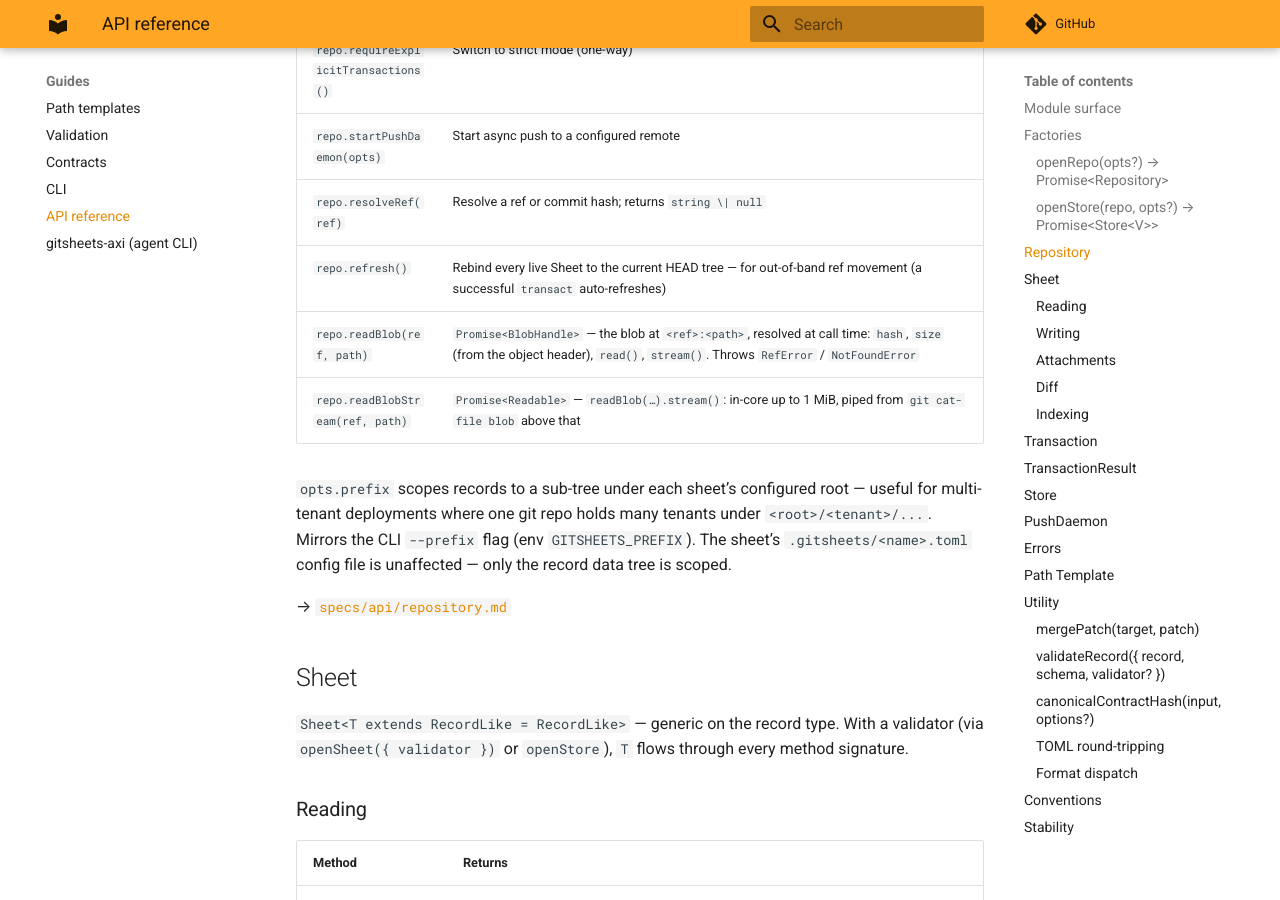
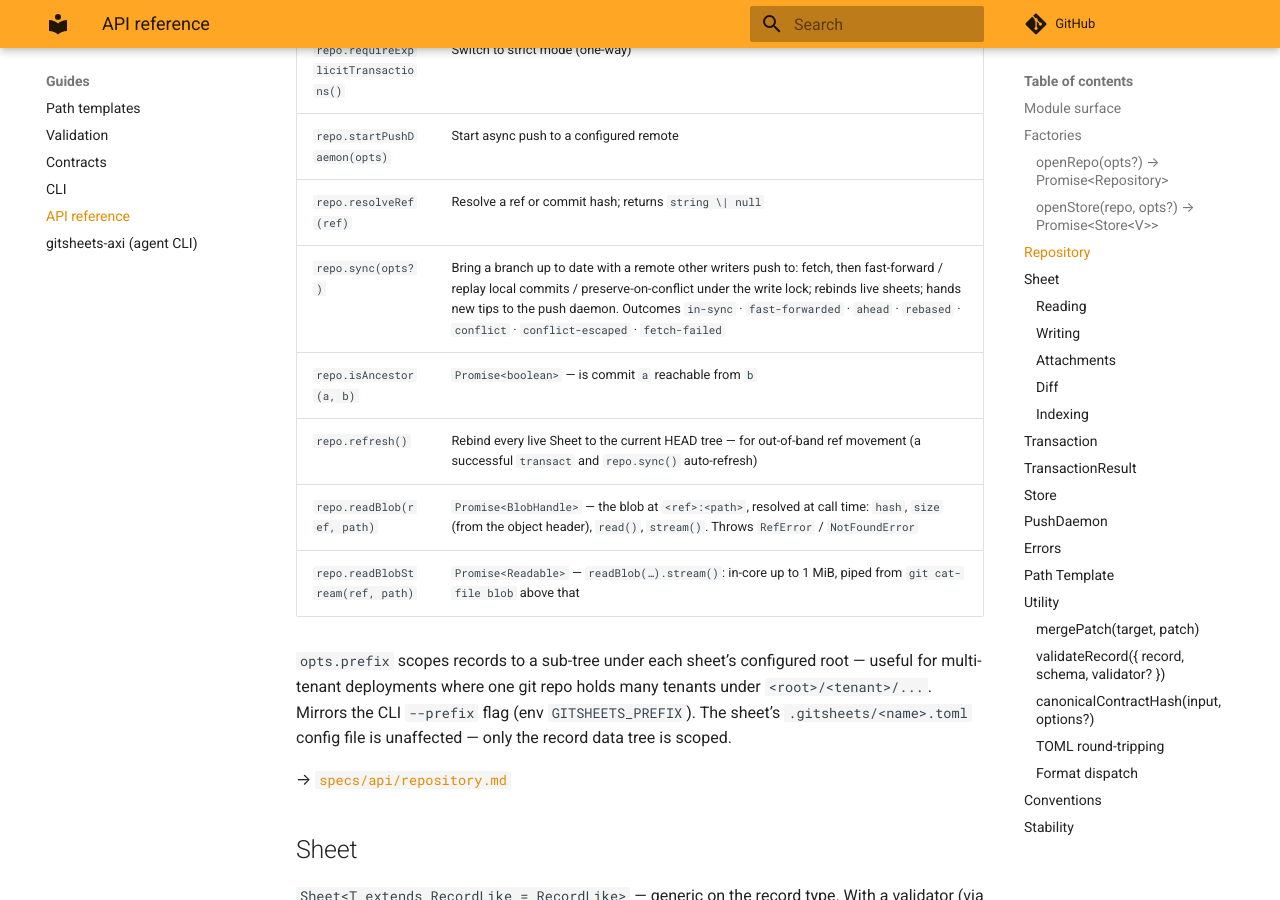
Before and after one commit to JarvusInnovations/gitsheets, an MkDocs documentation site: the page built from docs/api.md, in a window 1280 px wide and 900 px high, scrolled down 2305 px. Built offline with MkDocs 1.6.1 and Material for MkDocs 9.7.7, drawn with Linux system fonts in a browser that asks for light colours; comment, search, counter and statistics services are not loaded.

Commit message:
docs: repo.sync() — the explicit reverse path beside the push-only daemon
Co-Authored-By: Claude Fable 5.1 <noreply@anthropic.com>
Claude-Session: https://claude.ai/code/session_01RPAAYpKjUZUbHCUTfiy56R

```diff
--- a/docs/api.md
+++ b/docs/api.md
@@ -87,7 +87,9 @@ const store = await openStore(repo, {
 | `repo.requireExplicitTransactions()` | Switch to strict mode (one-way) |
 | `repo.startPushDaemon(opts)` | Start async push to a configured remote |
 | `repo.resolveRef(ref)` | Resolve a ref or commit hash; returns `string \| null` |
-| `repo.refresh()` | Rebind every live Sheet to the current HEAD tree — for out-of-band ref movement (a successful `transact` auto-refreshes) |
+| `repo.sync(opts?)` | Bring a branch up to date with a remote other writers push to: fetch, then fast-forward / replay local commits / preserve-on-conflict under the write lock; rebinds live sheets; hands new tips to the push daemon. Outcomes `in-sync` · `fast-forwarded` · `ahead` · `rebased` · `conflict` · `conflict-escaped` · `fetch-failed` |
+| `repo.isAncestor(a, b)` | `Promise<boolean>` — is commit `a` reachable from `b` |
+| `repo.refresh()` | Rebind every live Sheet to the current HEAD tree — for out-of-band ref movement (a successful `transact` and `repo.sync()` auto-refresh) |
 | `repo.readBlob(ref, path)` | `Promise<BlobHandle>` — the blob at `<ref>:<path>`, resolved at call time: `hash`, `size` (from the object header), `read()`, `stream()`. Throws `RefError` / `NotFoundError` |
 | `repo.readBlobStream(ref, path)` | `Promise<Readable>` — `readBlob(…).stream()`: in-core up to 1 MiB, piped from `git cat-file blob` above that |
 
```
Also changed, not shown: docs/concepts.md (+1 -1 lines), skills/gitsheets/SKILL.md (+2 -2 lines), skills/gitsheets/references/api.md (+11 -1 lines).
